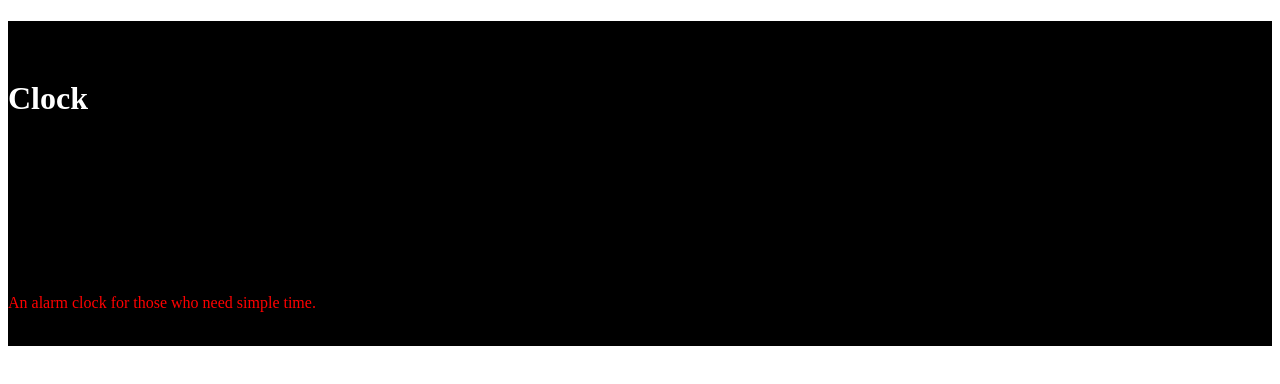
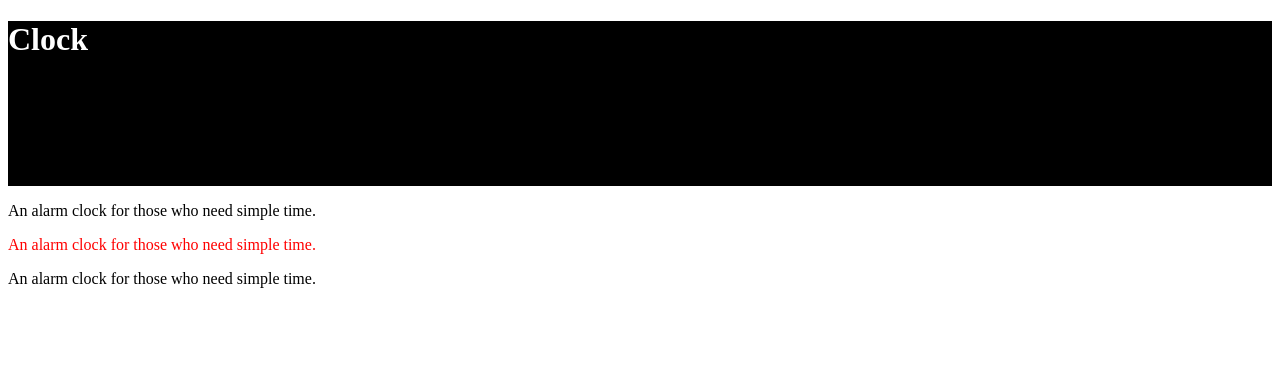
Before and after one commit to Zack720/Alarm-Clock, a plain HTML site: page index.html in a window 1280 px wide. Drawn offline with Linux system fonts and the light colour scheme.

Commit message:
no change

```diff
--- a/index.html
+++ b/index.html
@@ -5,7 +5,7 @@
     </head>
 <body>
 <div style="background-color:black;">
-    <h1>Clock</h1>
+
     <h1 style="color:white;">Clock</h1>
       <h2>Alarm</h2>
       <h3>Login/signup</h3>
@@ -14,7 +14,7 @@
      border:10px
      padding:5px ;solid white
      margin:0
-     }
+    } </div>
 
 <p>An alarm clock for those who need simple time.</p>
     <p style="color:red;">An alarm clock for those who need simple time.</p>
```
